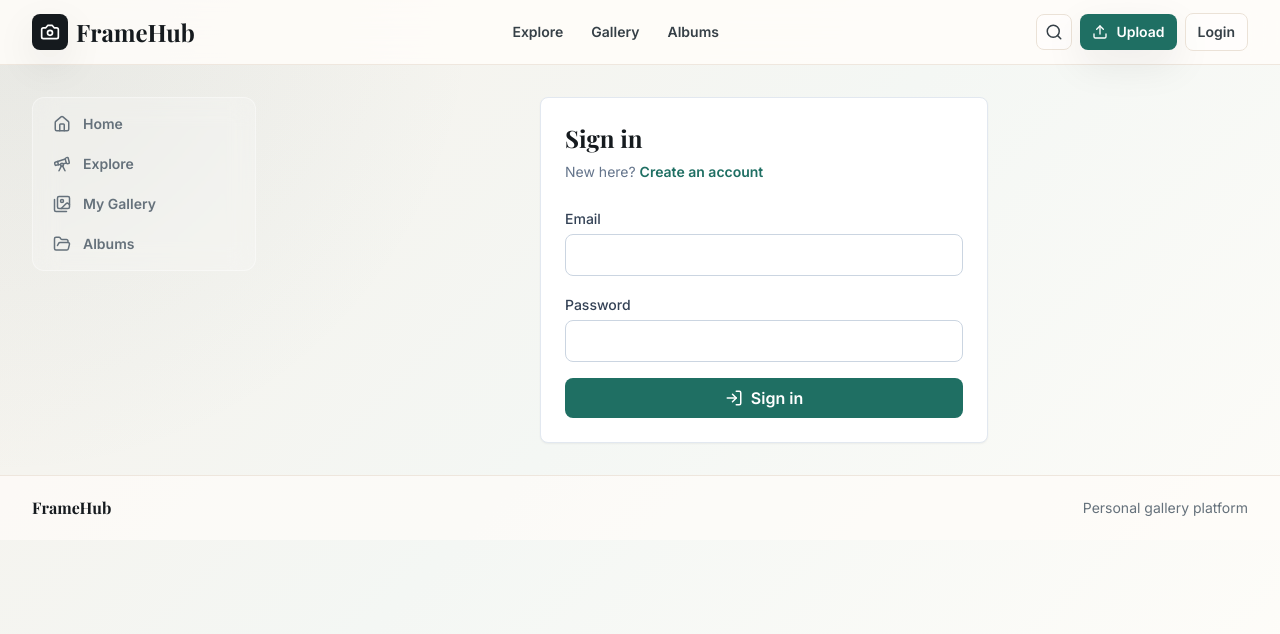
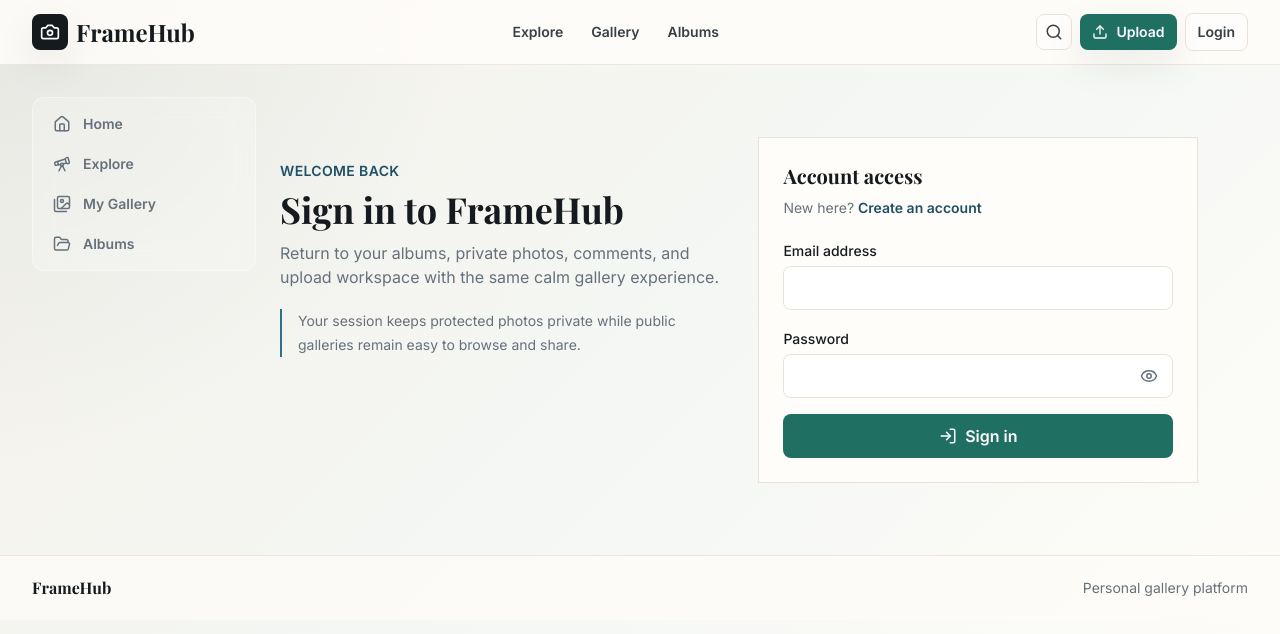
Before and after one commit to char704/gallery, a React (Vite) app in the folder client/: page /login in a window 1280 px wide. Shown: the top 634 px of the page. Built offline with nearby package versions, Linux system fonts and the light colour scheme; no server answers.

Commit message:
Improve login experience

```diff
--- a/client/src/components/Auth/LoginForm.tsx
+++ b/client/src/components/Auth/LoginForm.tsx
@@ -1,5 +1,6 @@
 import { zodResolver } from "@hookform/resolvers/zod";
-import { LogIn } from "lucide-react";
+import { AlertCircle, Eye, EyeOff, LogIn } from "lucide-react";
+import { useState } from "react";
 import { useForm } from "react-hook-form";
 import { useLocation, useNavigate } from "react-router-dom";
 import { z } from "zod";
@@ -12,6 +13,7 @@ export function LoginForm() {
   const login = useLogin();
   const navigate = useNavigate();
   const location = useLocation();
+  const [showPassword, setShowPassword] = useState(false);
   const from = (location.state as { from?: { pathname?: string } } | null)?.from?.pathname ?? "/gallery";
   const {
     register,
@@ -37,36 +39,67 @@ export function LoginForm() {
       })}
     >
       <label className="block">
-        <span className="text-sm font-medium text-slate-700">Email</span>
+        <span className="text-sm font-medium text-ink">Email address</span>
         <input
-          className="focus-ring mt-1 w-full rounded-lg border border-slate-300 px-3 py-2"
+          className="focus-ring mt-1 min-h-11 w-full rounded-lg border border-vellum bg-white px-3 py-2 text-ink placeholder:text-ink-muted disabled:cursor-not-allowed disabled:bg-vellum/40"
           type="email"
           autoComplete="email"
+          aria-invalid={errors.email ? "true" : "false"}
+          aria-describedby={errors.email ? "login-email-error" : undefined}
+          disabled={login.isPending}
           {...register("email")}
         />
-        {errors.email ? <span className="text-sm text-red-600">{errors.email.message}</span> : null}
+        {errors.email ? (
+          <span id="login-email-error" className="mt-1 flex items-center gap-1 text-sm font-medium text-red-700">
+            <AlertCircle size={14} aria-hidden="true" />
+            {errors.email.message}
+          </span>
+        ) : null}
       </label>
       <label className="block">
-        <span className="text-sm font-medium text-slate-700">Password</span>
-        <input
-          className="focus-ring mt-1 w-full rounded-lg border border-slate-300 px-3 py-2"
-          type="password"
-          autoComplete="current-password"
-          {...register("password")}
-        />
+        <span className="text-sm font-medium text-ink">Password</span>
+        <span className="relative mt-1 block">
+          <input
+            className="focus-ring min-h-11 w-full rounded-lg border border-vellum bg-white px-3 py-2 pr-12 text-ink disabled:cursor-not-allowed disabled:bg-vellum/40"
+            type={showPassword ? "text" : "password"}
+            autoComplete="current-password"
+            aria-invalid={errors.password ? "true" : "false"}
+            aria-describedby={errors.password ? "login-password-error" : undefined}
+            disabled={login.isPending}
+            {...register("password")}
+          />
+          <button
+            className="focus-ring absolute right-2 top-1/2 inline-flex h-8 w-8 -translate-y-1/2 items-center justify-center rounded-md text-ink-muted transition hover:text-ink disabled:cursor-not-allowed disabled:opacity-50 motion-reduce:transition-none"
+            type="button"
+            onClick={() => setShowPassword((current) => !current)}
+            disabled={login.isPending}
+            aria-label={showPassword ? "Hide password" : "Show password"}
+            aria-pressed={showPassword}
+          >
+            {showPassword ? <EyeOff size={18} aria-hidden="true" /> : <Eye size={18} aria-hidden="true" />}
+          </button>
+        </span>
         {errors.password ? (
-          <span className="text-sm text-red-600">{errors.password.message}</span>
+          <span id="login-password-error" className="mt-1 flex items-center gap-1 text-sm font-medium text-red-700">
+            <AlertCircle size={14} aria-hidden="true" />
+            {errors.password.message}
+          </span>
         ) : null}
       </label>
       <button
-        className="focus-ring inline-flex w-full items-center justify-center gap-2 rounded-lg bg-pine px-4 py-2 font-semibold text-white hover:bg-teal-800"
+        className="focus-ring inline-flex min-h-11 w-full items-center justify-center gap-2 rounded-lg bg-pine px-4 py-2 font-semibold text-white transition hover:bg-teal-800 disabled:cursor-not-allowed disabled:bg-ink-muted motion-reduce:transition-none"
         type="submit"
         disabled={login.isPending}
       >
-        <LogIn size={18} />
+        <LogIn size={18} aria-hidden="true" />
         {login.isPending ? "Signing in..." : "Sign in"}
       </button>
-      {errors.root ? <p className="rounded-lg bg-red-50 p-3 text-sm text-red-700">{errors.root.message}</p> : null}
+      {errors.root ? (
+        <div className="flex gap-2 border border-red-200 bg-red-50 p-3 text-sm font-medium text-red-800" role="alert">
+          <AlertCircle className="mt-0.5 shrink-0" size={16} aria-hidden="true" />
+          <p>{errors.root.message}</p>
+        </div>
+      ) : null}
     </form>
   );
 }
--- a/client/src/pages/Login.tsx
+++ b/client/src/pages/Login.tsx
@@ -3,15 +3,30 @@ import { LoginForm } from "../components/Auth/LoginForm";
 
 export default function Login() {
   return (
-    <section className="mx-auto max-w-md rounded-lg border border-slate-200 bg-white p-6 shadow-sm">
-      <h1 className="text-2xl font-semibold text-ink">Sign in</h1>
-      <p className="mt-2 text-sm text-slate-500">
-        New here?{" "}
-        <Link className="font-semibold text-pine" to="/register">
-          Create an account
-        </Link>
-      </p>
-      <div className="mt-6">
+    <section className="mx-auto grid w-full max-w-5xl gap-8 py-4 md:grid-cols-[minmax(0,0.9fr)_minmax(360px,440px)] md:items-start md:py-10">
+      <div className="space-y-5 md:pt-6">
+        <div>
+          <p className="text-sm font-semibold uppercase tracking-wide text-lagoon-dark">Welcome back</p>
+          <h1 className="mt-2 text-3xl font-semibold text-ink md:text-4xl">Sign in to FrameHub</h1>
+          <p className="mt-3 max-w-xl text-sm leading-6 text-ink-muted md:text-base">
+            Return to your albums, private photos, comments, and upload workspace with the same calm gallery experience.
+          </p>
+        </div>
+        <div className="border-l-2 border-lagoon pl-4 text-sm leading-6 text-ink-muted">
+          Your session keeps protected photos private while public galleries remain easy to browse and share.
+        </div>
+      </div>
+
+      <div className="border border-vellum bg-surface p-5 sm:p-6">
+        <div className="mb-5">
+          <h2 className="text-xl font-semibold text-ink">Account access</h2>
+          <p className="mt-2 text-sm text-ink-muted">
+            New here?{" "}
+            <Link className="focus-ring rounded-sm font-semibold text-lagoon-dark hover:text-pine" to="/register">
+              Create an account
+            </Link>
+          </p>
+        </div>
         <LoginForm />
       </div>
     </section>
```
